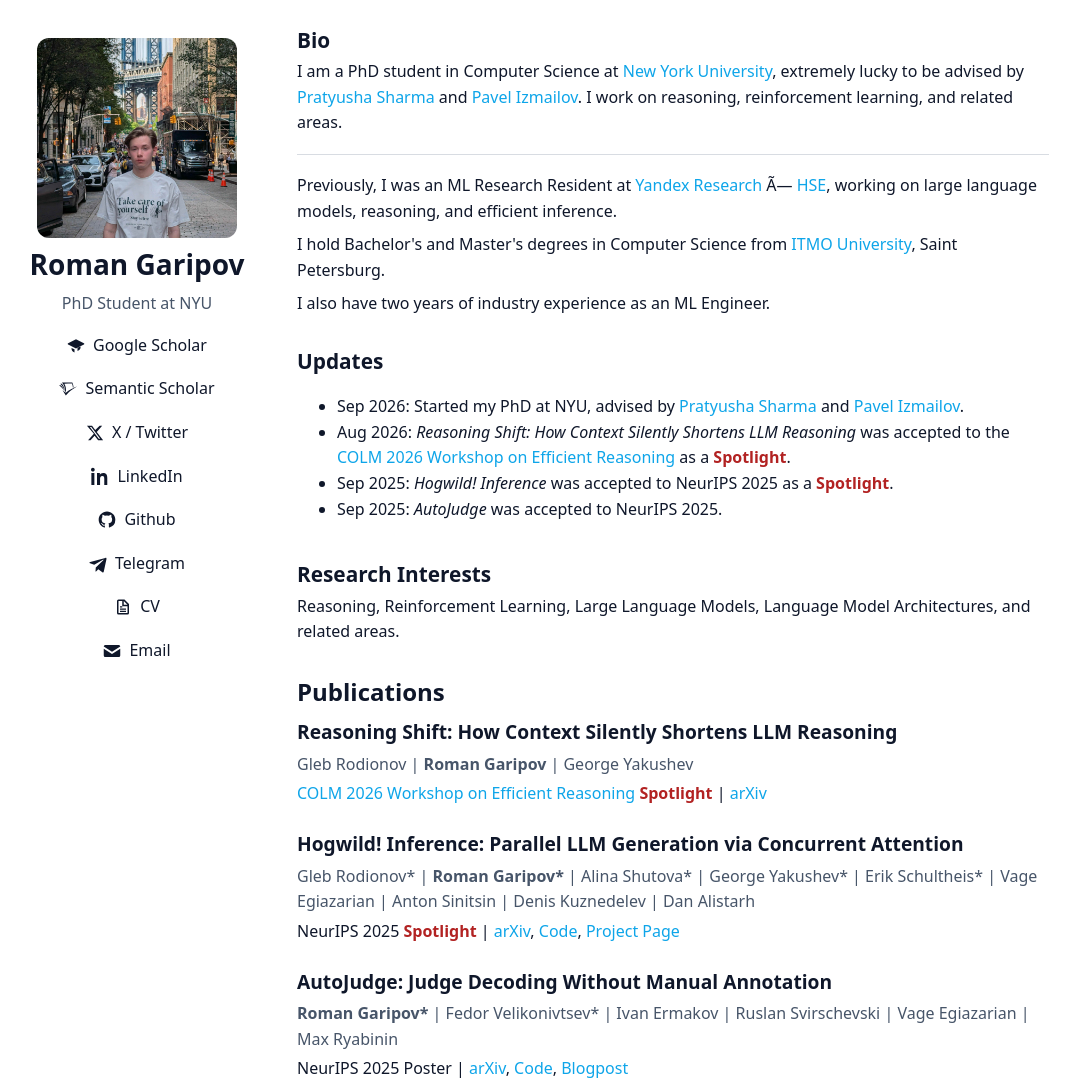
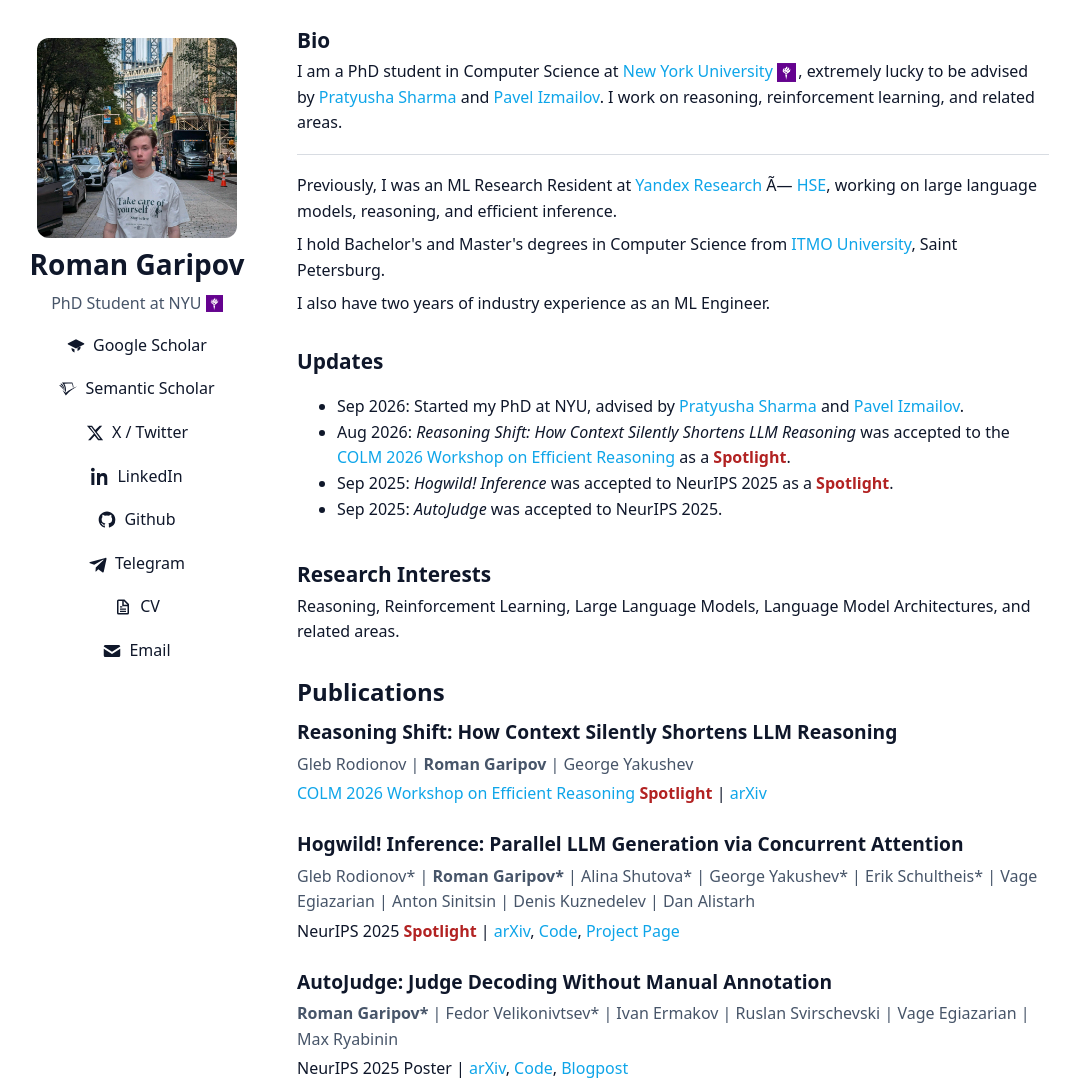
Before and after one commit to garipovroma/garipovroma.github.io, a plain HTML site: page index.html in a window 1280 px wide. Shown: the whole page, without its empty margins (117-1185 px from the left). Drawn offline with Linux system fonts and the light colour scheme.

Commit message:
add nyu logo

```diff
--- a/index.html
+++ b/index.html
@@ -99,7 +99,7 @@
     <aside>
       <a href="garipovroma.jpg"><img style="width:80%;max-width:200px;object-fit: cover;" alt="profile photo" src="garipovroma.jpg" class="avatar hoverZoomLink"></a>
       <div class="name">Roman Garipov</div>
-      <div class="role">PhD Student at NYU</div>
+      <div class="role">PhD Student at NYU <a href="https://www.nyu.edu/" target="_blank" rel="noopener"> <img src="nyu_logo.png" alt="NYU" style="height:1.3em;width:auto;vertical-align:middle;padding:0em 0em 0.225em 0em;"></a></div>
       <nav class="links">
         <a class="link-item" href="https://scholar.google.com/citations?user=GOsPEGgAAAAJ&hl=en" target="_blank" rel="noopener">
           <svg viewBox="0 0 24 24" aria-hidden="true" fill="currentColor"><path d="M12 3L1.5 8.25a1 1 0 000 1.8L12 15.3l10.5-5.25a1 1 0 000-1.8L12 3z"/><path d="M6 12.6v2.4a6 6 0 004 5.65V16.4l-4-1.8zm12 0l-4 1.8v4.25A6 6 0 0018 15v-2.4z"/></svg>
@@ -147,7 +147,7 @@
 
           <p>
             I am a PhD student in Computer Science at
-            <a href="https://www.nyu.edu/" target="_blank" rel="noopener">New York University</a>,
+            <a href="https://www.nyu.edu/" target="_blank" rel="noopener">New York University</a> <a class="aboba" href="https://www.nyu.edu/" target="_blank" rel="noopener"> <img src="nyu_logo.png" alt="NYU" style="height:1.3em;width:auto;vertical-align:middle;padding:0em 0.125em 0.1em 0em;"></a>,
             extremely lucky to be advised by
             <a href="https://pratyushasharma.github.io/" target="_blank" rel="noopener">Pratyusha Sharma</a>
             and
```
Also changed, not shown: nyu_logo.png (added).
